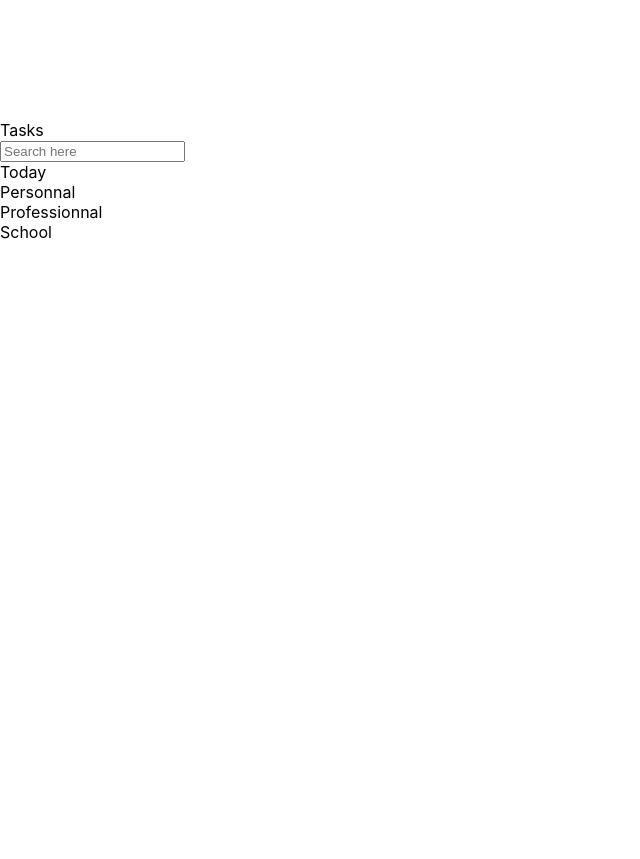
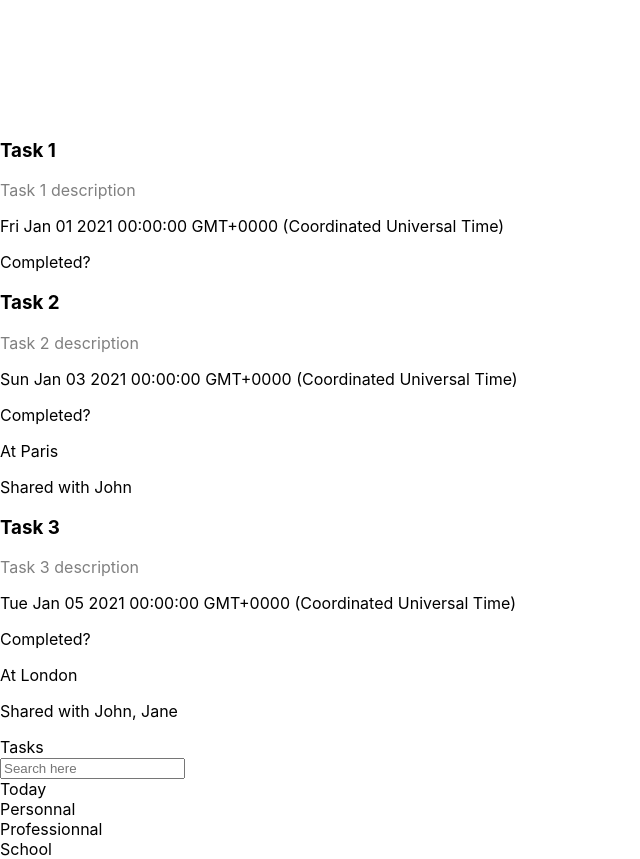
Before and after one commit to BarthPaleologue/Todolist, a React (Create React App) app: page / in a window 1280 px wide. Shown: the part 680-1539 px from the top of the page, without its empty margins (0-640 px from the left). Before the commit the page ends 922 px from the top, so only its background shows below. Built offline with nearby package versions, Linux system fonts and the light colour scheme.

Commit message:
Correction for taskslisting which now shows the tasks correctly, which can be seen in App.tsx

```diff
--- a/src/App.tsx
+++ b/src/App.tsx
@@ -5,6 +5,7 @@ import { Presentation } from './components/Presentation';
 import { CreateTask } from './components/CreateTask';
 import { Task, TaskList } from './task';
 import { loadTodosFromLocalStorage, saveTodosToLocalStorage } from './utils/localStorage';
+import {displayTasks} from './components/tasksListing';
 
 enum AppStatus {
   CATEGORY_VIEW_MOBILE,
@@ -15,7 +16,7 @@ enum AppStatus {
 }
 
 function App() {
-  const [appStatus, setAppStatus] = React.useState(AppStatus.CREATE_TASK_VIEW_MOBILE);
+  const [appStatus, setAppStatus] = React.useState(AppStatus.LIST_VIEW_MOBILE);
 
   const isOnMobile = window.innerWidth < 768;
 
@@ -50,15 +51,15 @@ function App() {
   return (
     <div className="App">
       <Presentation></Presentation>
-      {/* {
+      {
         {
           [AppStatus.CATEGORY_VIEW_MOBILE]: <Categories />,
-          [AppStatus.LIST_VIEW_MOBILE]: <div>List view mobile</div>,
+          [AppStatus.LIST_VIEW_MOBILE]: displayTasks(),
           [AppStatus.CREATE_TASK_VIEW_MOBILE]: <CreateTask onCreateTask={handleCreateTask} onCancelCreation={handleCancelTaskCreation} />,
           [AppStatus.VIEW_DESKTOP]: <div>View desktop</div>,
           [AppStatus.FIRST_PRESENTATION_MOBILE]: <div>First presentation mobile</div>,
         }[appStatus]
-      } */}
+      }
       <Categories></Categories>
     </div>
   );
--- a/src/components/tasksListing.tsx
+++ b/src/components/tasksListing.tsx
@@ -1,5 +1,4 @@
 import React from 'react';
-import ReactDOM from 'react-dom/client';
 import {Task} from '../task';
 
 function getTasks(): Task[] { // Hard-coded for now
@@ -29,24 +28,24 @@ function getTasks(): Task[] { // Hard-coded for now
     ];
 }
 
-function displayTasks() {
+export function displayTasks() {
     const tasks = getTasks();
+    console.log(tasks);
     return (
         <div>
             {
-                tasks.map((task: any, index: any) => {
-                    return (
-                        <div key={index} style={{borderRadius: '20px'}}>
-                            <input type={'checkbox'} checked={task.isComplete}/>
-                            <h3>{task.title}</h3>
-                            {task.details && <p style={{color: 'grey'}}>{task.details}</p>}
-                            {task.date && <p>{task.date}</p>}
-                            {task.location && <p>{task.location}</p>}
-                            {task.sharedWith && <p>{task.sharedWith.join(', ')}</p>}
-                        </div>
-                    );
-                })
-            }
+                tasks.map((task: any, index: any) => (
+
+                <div key={index} style={{borderRadius: '20px'}}>
+            <h3>{task.title}</h3>
+            {task.details && <p style={{color: 'grey'}}>{task.details}</p>}
+            {task.date && <p>{task.date.toString()}</p>}
+            <p>Completed? {("yes" && task.completed) || ("no" && !task.completed)}</p>
+            {task.location && <p>At {task.location}</p>}
+            {task.sharedWith && <p> Shared with {task.sharedWith.join(', ')}</p>}
         </div>
-    );
+    ))}
+</div>
+)
+    ;
 }
```
